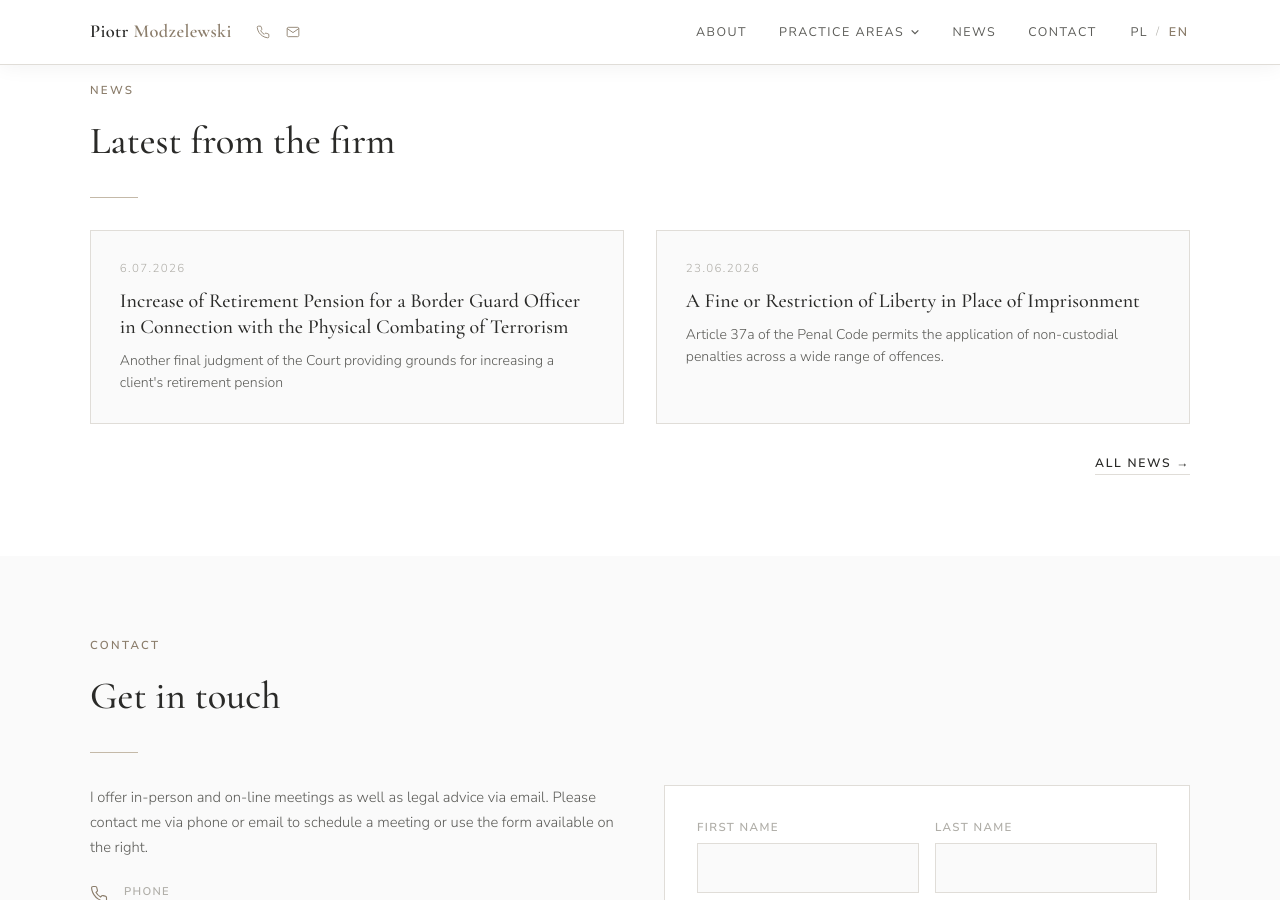
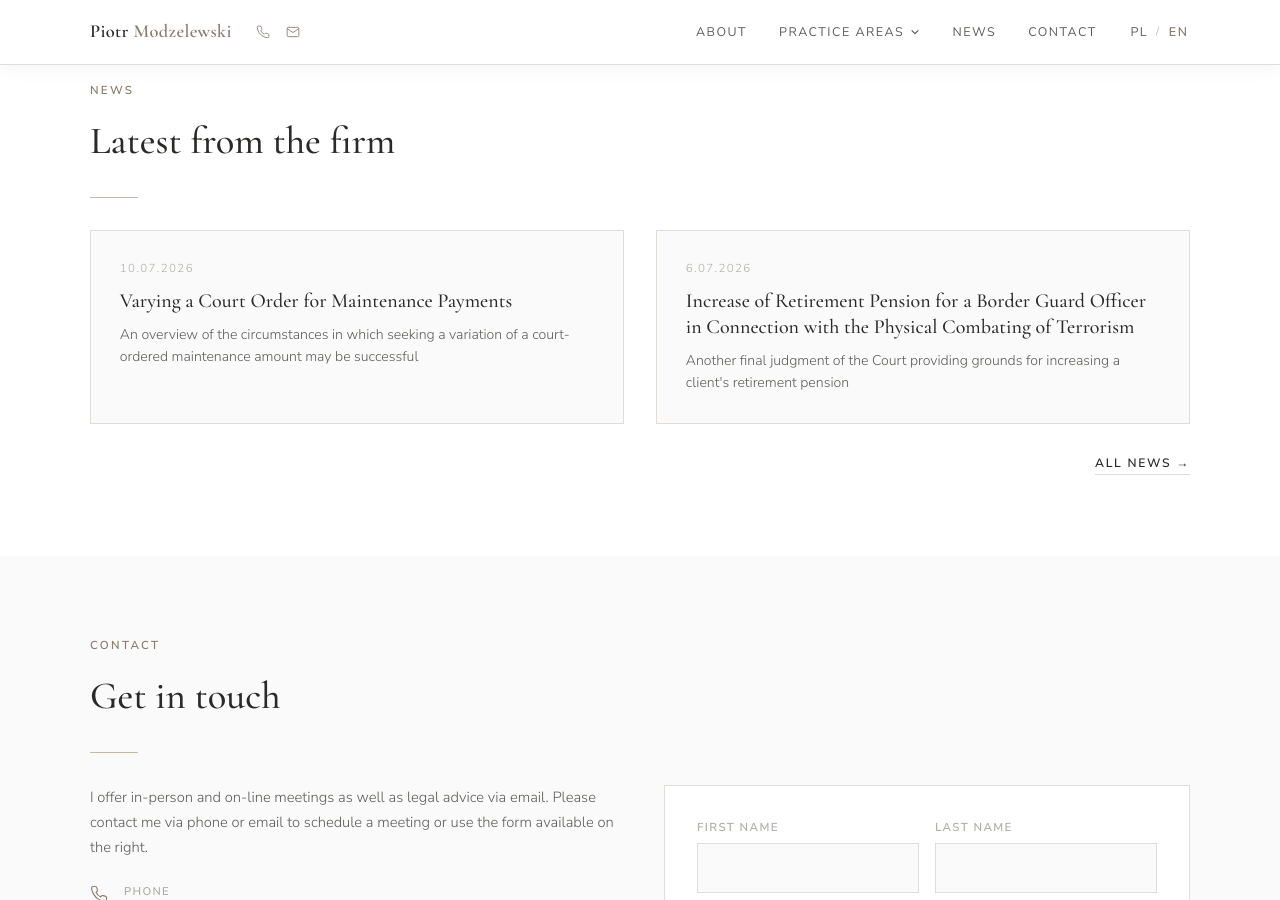
Before and after one commit to pmmodzelewski/adwokatmodzelewski.pl, a Jekyll site: the page built from en/index.html, in a window 1280 px wide and 900 px high, scrolled down 2627 px. Built offline with Jekyll 4.4.1, drawn with Linux system fonts in a browser that asks for light colours; Markdown is read by kramdown in place of the engine named in the settings.

Commit message:
Update post date for maintenance payments article

```diff
--- a/_posts/2026-07-10-varying-a-court-order-for-maintenance-payments.md
+++ b/_posts/2026-07-10-varying-a-court-order-for-maintenance-payments.md
@@ -1,6 +1,6 @@
 ---
 title: "Varying a Court Order for Maintenance Payments"
-date: 2026-06-11
+date: 2026-07-10
 lang: en
 tag: prawo-rodzinne
 summary: "An overview of the circumstances in which seeking a variation of a court-ordered maintenance amount may be successful"
```
